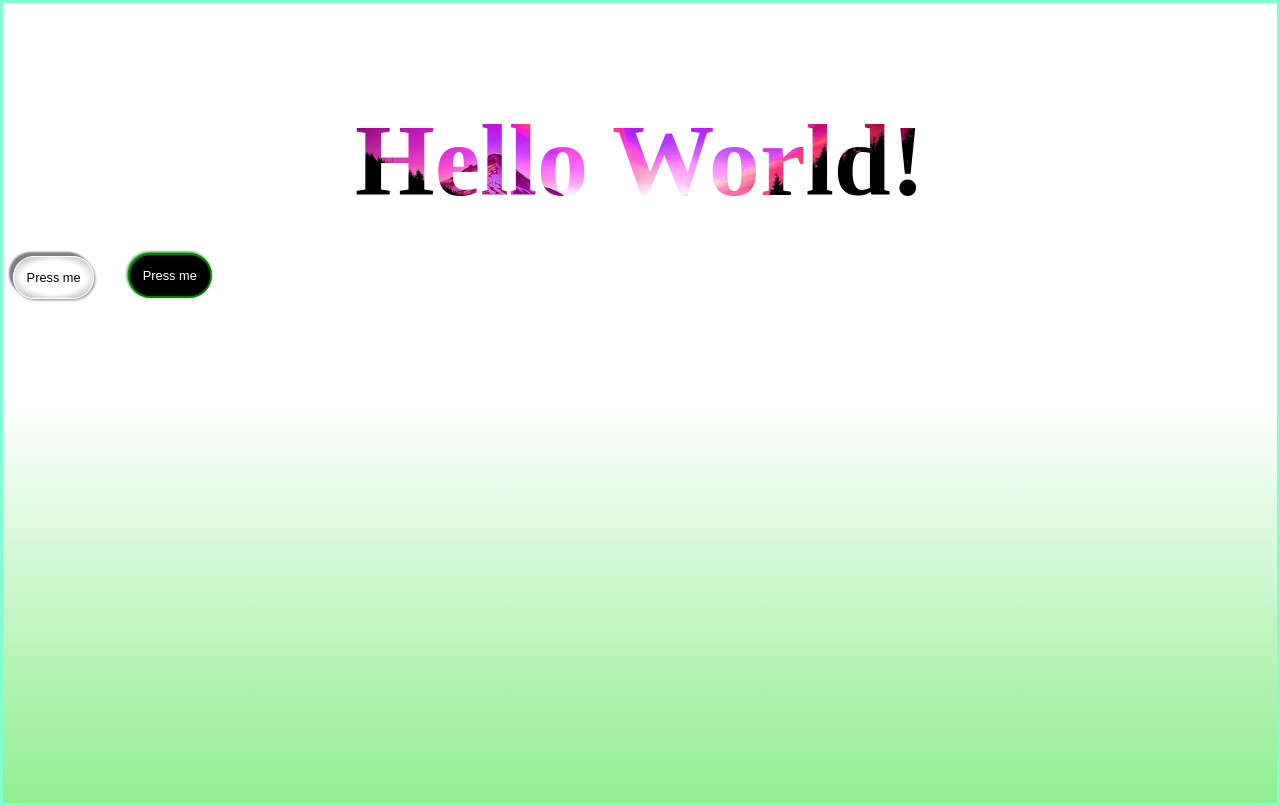
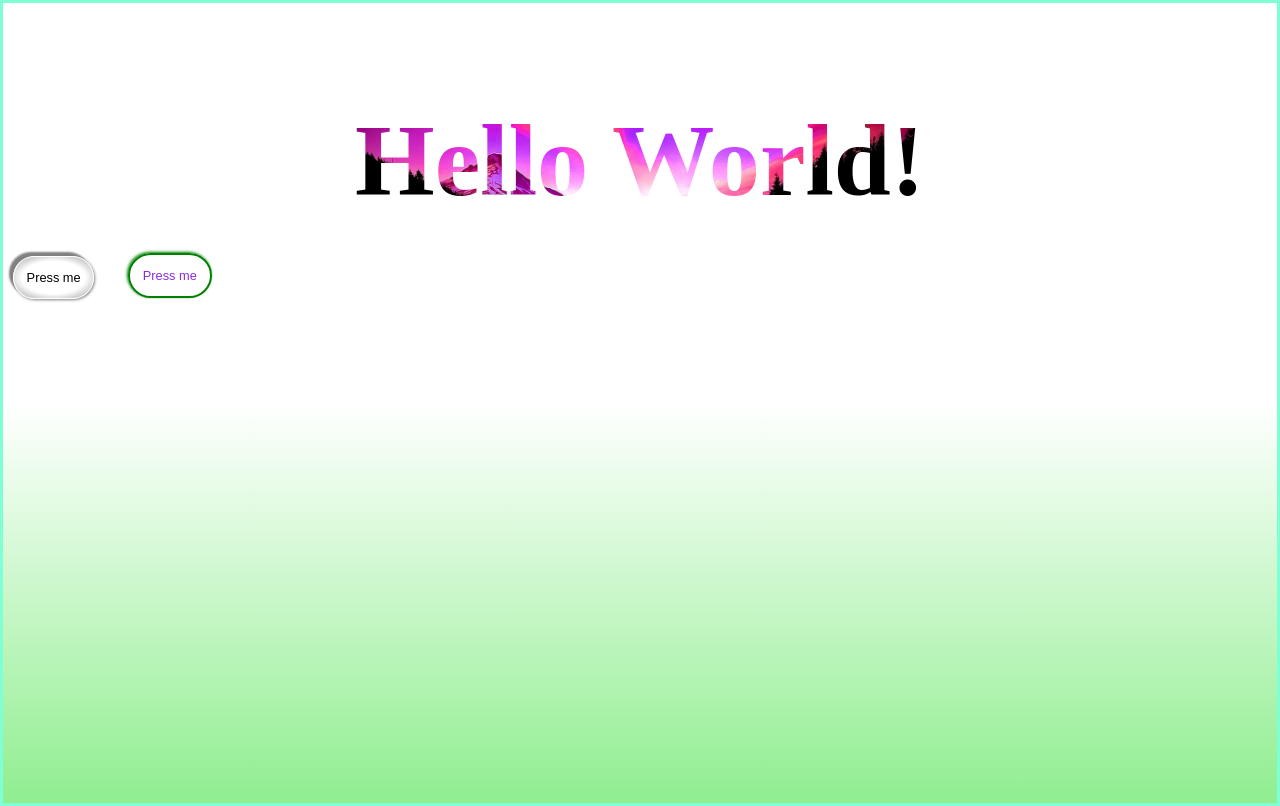
Before and after one commit to KaMyD3y/Website, a plain HTML site: page webSite Html/webSite.html in a window 1280 px wide. Drawn offline with Linux system fonts and the light colour scheme.

Commit message:
Buttonul

```diff
--- a/webSite CSS/webSite.css
+++ b/webSite CSS/webSite.css
@@ -51,14 +51,16 @@ body {
     color: transparent;
 /*se poate si background-position center*/
 }
+
 .otherButton {
     position: absolute;
     top: 19.8vw;
     left: 10vw;
     border: 2px solid green;
-    background-color: black;
     border-radius: 2vw;
     box-shadow: -1px -1px 3px green;
+    overflow: hidden;
+
 }
 .link {
     background: none;
@@ -69,14 +71,35 @@ body {
 }
 .link a {
     text-decoration: none;
-    color: white;
-}
-.otherButton:hover {
-    border: none;
-    box-shadow: none;
+    color:blueviolet;
 }
 :root {
     background-color: aquamarine;
     padding: 3px;
     border-radius: 2vw;
 }
+.otherButton::before {
+    content: "";
+    position: absolute;
+    top: 0;
+    left: 0;
+    width: 100%;
+    height: 100%;
+    background-color: blueviolet;
+    transition: all 3s;
+    z-index: -1;
+    transform: translateX(-100%);
+}
+.otherButton:hover::before {
+    transform: translateX(0);
+}
+.otherButton:hover {
+    border: none;
+    box-shadow: none;
+}
+.otherButton:hover {
+    z-index: 1;
+}
+a:hover {
+    color: white;
+}
```
